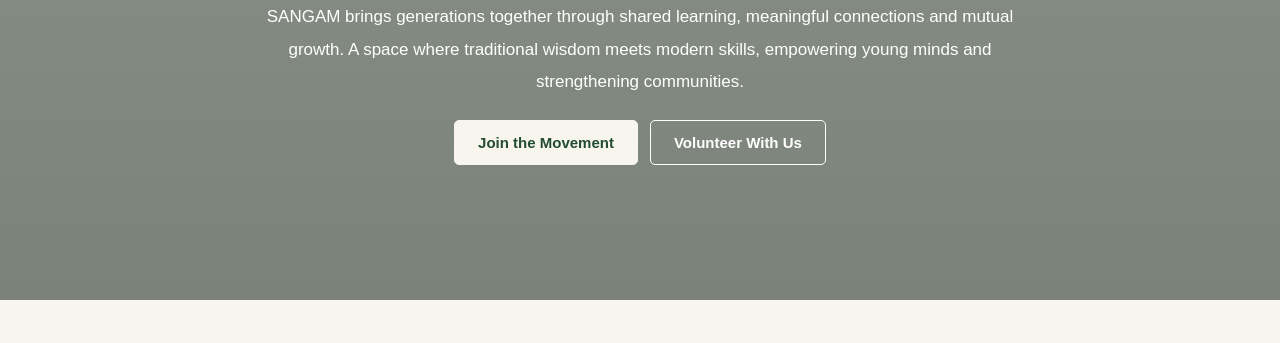
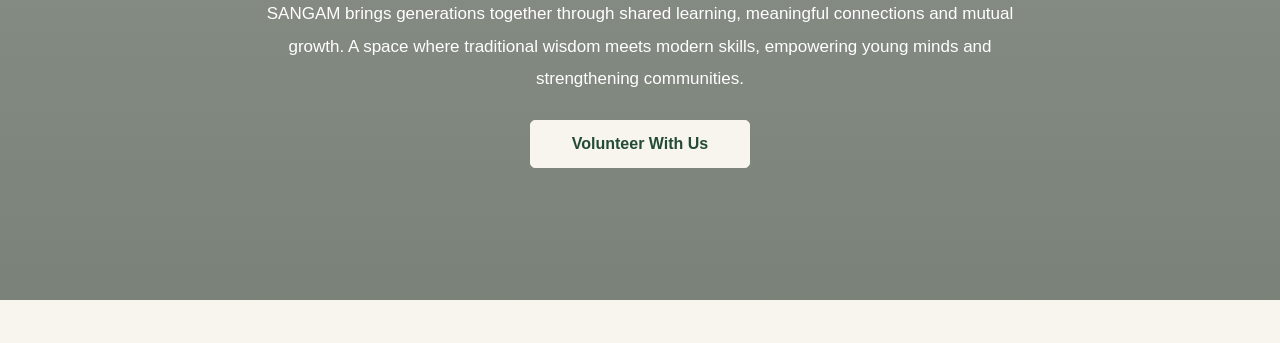
Before and after one commit to divyamalhotra4395-ui/SANGAM, a plain HTML site: page index.html in a window 1280 px wide. Shown: the part 292-635 px from the top of the page. Drawn offline with Linux system fonts and the light colour scheme.

Commit message:
Update index.html

```diff
--- a/index.html
+++ b/index.html
@@ -377,6 +377,20 @@ footer {
 }
 
 /* MOBILE ADJUSTMENTS */
+
+.changing-button {
+    background: #f7f5ed;
+    color: #244c35;
+    border: 1px solid #f7f5ed;
+    padding: 14px 28px;
+    border-radius: 5px;
+    font-size: 16px;
+    font-weight: bold;
+    cursor: pointer;
+    margin-top: 25px;
+    min-width: 220px;
+}
+
 @media (max-width: 600px) {
     .new-hero {
         min-height: 470px;
@@ -403,6 +417,7 @@ footer {
         font-size: 19px;
     }
 }
+
 </style>
 </head>
 
@@ -432,6 +447,7 @@ footer {
 </nav>
 
 <!-- NEW HERO SECTION -->
+
 <div class="new-hero" id="home">
     <h2>Where Generations Unite</h2>
 
@@ -442,10 +458,12 @@ footer {
         and strengthening communities.
     </p>
 
-    <div class="hero-buttons">
-        <button onclick="openForm()">Join the Movement</button>
-        <button class="secondary" onclick="openForm()">Volunteer With Us</button>
-    </div>
+    <button id="changingButton" class="changing-button"
+        onclick="openForm()">
+        Join the Movement
+    </button>
+</div>
+
 </div>
 
 <!-- NEW ABOUT INTRO -->
@@ -818,6 +836,19 @@ function closeFormOutside(event) {
         closeForm();
     }
 }
+const changingButton = document.getElementById("changingButton");
+
+const buttonTexts = [
+    "Join the Movement",
+    "Volunteer With Us"
+];
+
+let buttonIndex = 0;
+
+setInterval(function() {
+    buttonIndex = (buttonIndex + 1) % buttonTexts.length;
+    changingButton.textContent = buttonTexts[buttonIndex];
+}, 3000);
 </script>
 
 </body>
```
